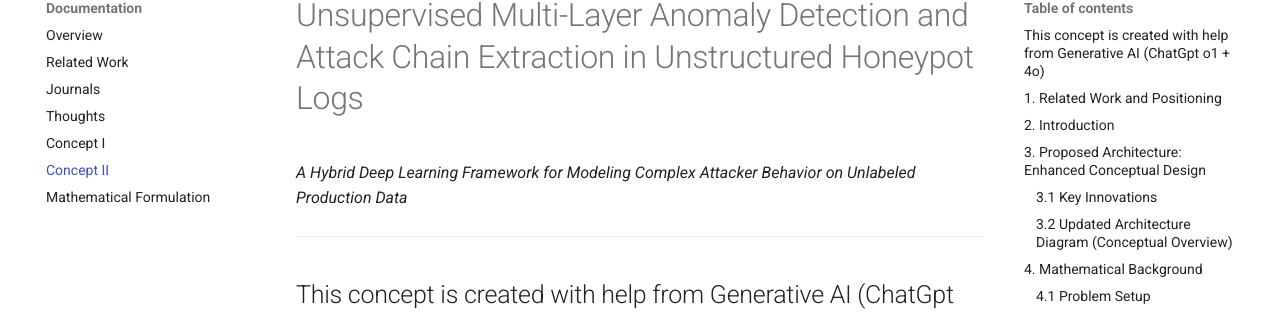
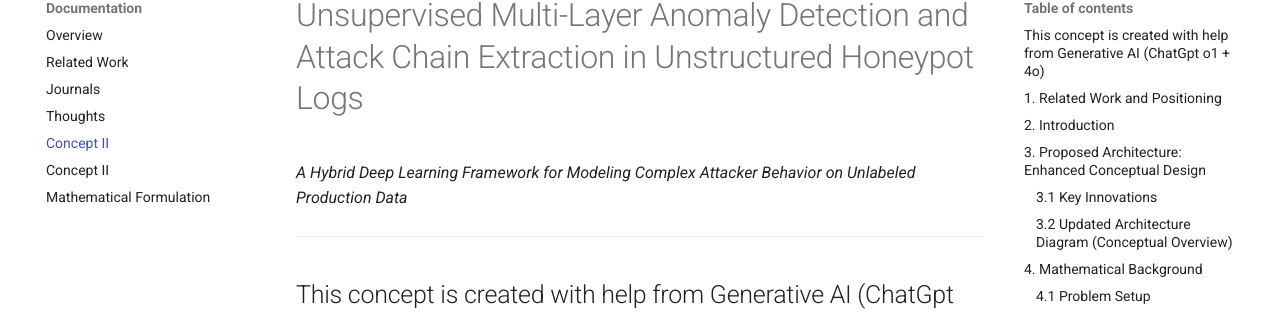
Before and after one commit to JohannesLks/Thesis, an MkDocs documentation site: the page built from docs/documentation/concept1.md, in a window 1280 px wide. Shown: the part 151-466 px from the top of the page. Built offline with MkDocs 1.6.1 and Material for MkDocs 9.7.7, drawn with Linux system fonts in a browser that asks for light colours.

```diff
--- a/mkdocs.yml
+++ b/mkdocs.yml
@@ -34,6 +34,6 @@ nav:
       - Related Work: documentation/relatedWork.md
       - Journals: documentation/journals.md
       - Thoughts: documentation/thoughts.md
-      - Concept I: documentation/Unsupervised_Multi-Layer_Anomaly_Detection_in_Unstructured_Honeypot_Logs_Across_Sessions_and_Time.md
-      - Concept II: documentation/approach2.md
+      - Concept II: documentation/concept1.md
+      - Concept II: documentation/Unsupervised_Multi-Layer_Anomaly_Detection_in_Unstructured_Honeypot_Logs_Across_Sessions_and_Time.md
       - Mathematical Formulation: documentation/math.md
```
Also changed, not shown: docs/documentation/index.md (+1 -1 lines), docs/documentation/concept1.md (renamed from docs/documentation/approach2.md).
